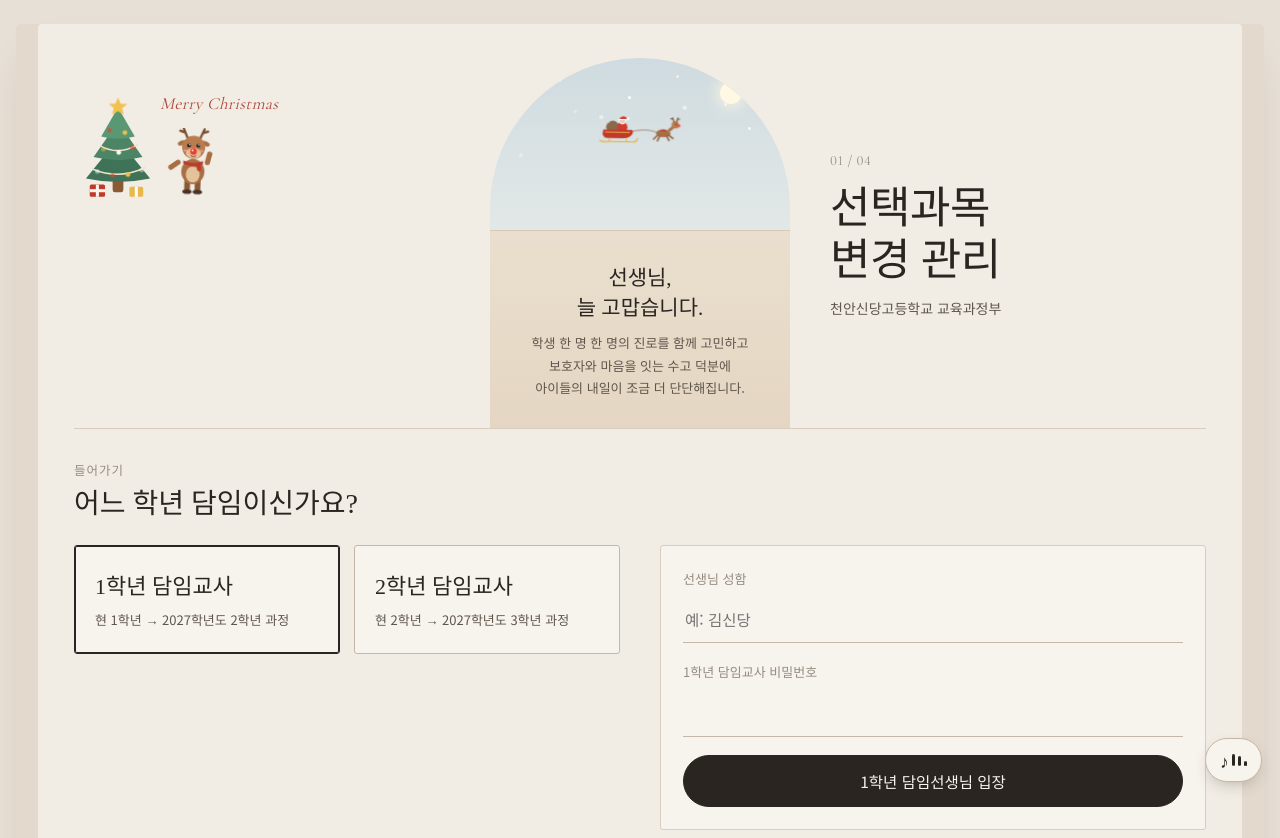
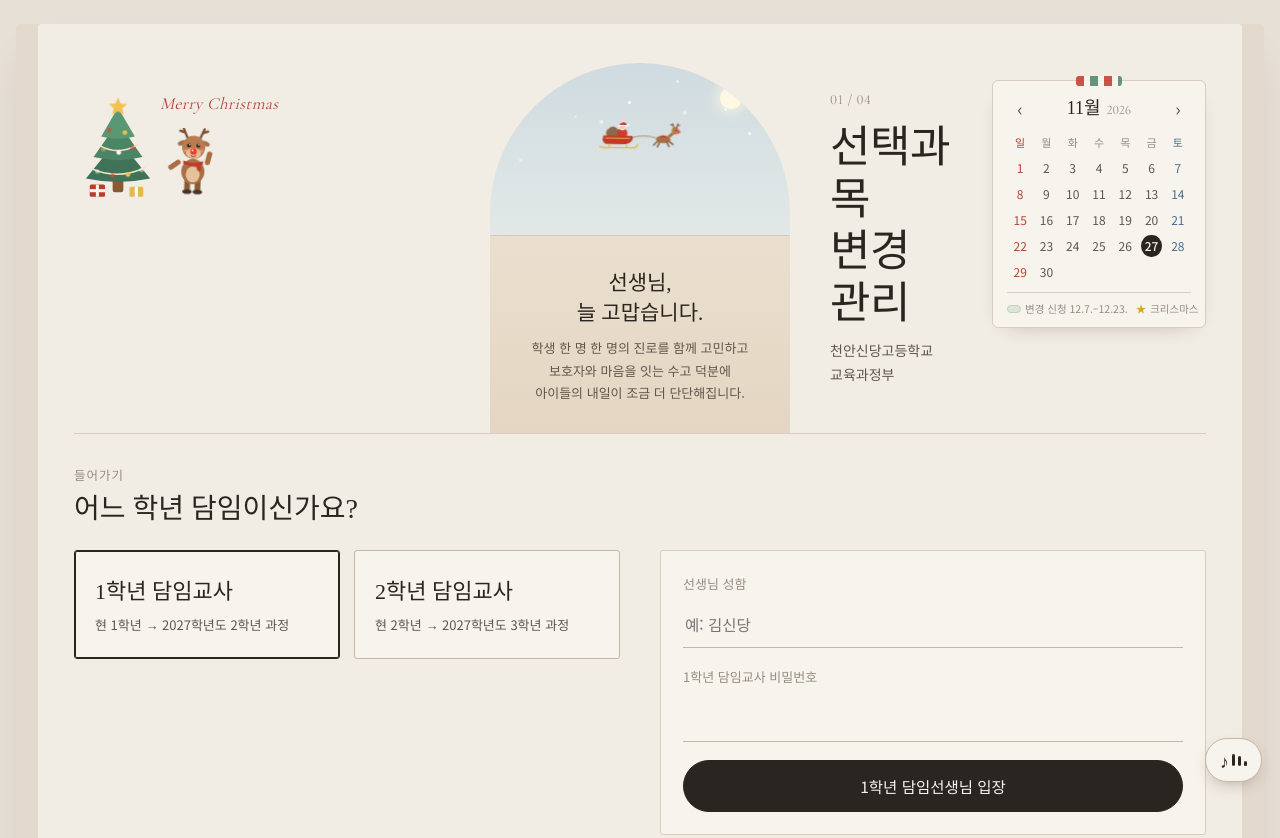
Before and after one commit to joyeonguk/sindang-subject-change, a plain HTML site: page index.html in a window 1280 px wide. Shown: the top 838 px of the page. Drawn offline with nearby package versions, Linux system fonts and the light colour scheme; a web font is replaced by a local one.

Commit message:
오른쪽 위 달력: 오늘 표시, 변경 신청 기간(12.7.~12.23.)과 크리스마스 표시, 달 넘기기
Co-Authored-By: Claude Opus 5.5 <noreply@anthropic.com>
Claude-Session: https://claude.ai/code/session_017kM4rydHDPZXsGkeDRfwqo

```diff
--- a/index.html
+++ b/index.html
@@ -302,6 +302,38 @@ body.music-on .rudolph .r-arm-r,body.music-on .rudolph .r-arm-l{animation-durati
   .conn .btn{flex:none!important;width:auto}
 }
 
+/* 오른쪽 위 달력 */
+.mini-cal{align-self:flex-end;width:232px;margin-bottom:6px;padding:12px 14px 10px;background:var(--surface);border:1px solid var(--line);border-radius:6px;
+  box-shadow:0 8px 22px -16px rgba(60,45,30,.45);font-size:12px;color:var(--ink-2);position:relative}
+.mini-cal::before{content:"";position:absolute;top:-5px;left:50%;width:46px;height:10px;margin-left:-23px;border-radius:3px;
+  background:repeating-linear-gradient(90deg,#c0392b 0 8px,#f7f3ed 8px 14px,#4b8566 14px 22px,#f7f3ed 22px 28px);opacity:.85}
+.mc-h{display:flex;align-items:center;justify-content:space-between;margin-bottom:6px}
+.mc-t{display:flex;align-items:baseline;gap:6px}
+.mc-t b{font-family:var(--f-serif);font-weight:400;font-size:18px;color:var(--ink)}
+.mc-t span{font-family:var(--f-latin);font-size:13px;color:var(--ink-3)}
+.mc-nav{border:0;background:transparent;width:26px;height:26px;border-radius:50%;cursor:pointer;color:var(--ink-2);font-size:18px;line-height:1}
+.mc-nav:hover{background:var(--sunk)}
+.mc-g{display:grid;grid-template-columns:repeat(7,1fr);row-gap:2px;text-align:center}
+.mc-g span{height:26px;line-height:26px;font-variant-numeric:tabular-nums;position:relative}
+.mc-w{font-size:11px;color:var(--ink-3)}
+.mc-g .sun{color:#b0453a}.mc-g .sat{color:#4a6f8a}
+.mc-d.per{background:var(--done-weak)}
+.mc-d.ps{border-radius:13px 0 0 13px}.mc-d.pe{border-radius:0 13px 13px 0}
+.mc-d.xmas::after{content:"★";position:absolute;top:-6px;right:0;font-size:9px;color:#d9a52b}
+.mc-d.today{color:var(--accent-ink)!important;font-weight:500}
+.mc-d.today::before{content:"";position:absolute;inset:1px 3px;border-radius:50%;background:var(--ink);z-index:-1}
+.mc-g{isolation:isolate}
+.mc-k{display:flex;flex-wrap:wrap;gap:4px 10px;margin-top:8px;padding-top:7px;border-top:1px solid var(--line);font-size:11px;color:var(--ink-3)}
+.mc-k span{display:inline-flex;align-items:center;gap:4px}
+.mc-k .k-per{display:inline-block;width:14px;height:8px;border-radius:4px;background:var(--done-weak);border:1px solid #bfd3bf}
+.mc-k .k-x{font-style:normal;color:#d9a52b}
+@media (min-width:981px) and (max-width:1199px){.title-col{justify-content:flex-start;padding-top:0}.mini-cal{margin-bottom:14px}}
+@media (min-width:1200px){.mini-cal{position:absolute;top:22px;right:0;width:214px;margin:0}.title-col > :not(.mini-cal){padding-right:236px}.title-col .conn{padding-right:0;margin-right:0}.mc-g span{height:24px;line-height:24px}.mc-k{flex-wrap:nowrap;gap:8px;font-size:10.5px;white-space:nowrap}.mc-d.ps{border-radius:12px 0 0 12px}.mc-d.pe{border-radius:0 12px 12px 0}}
+@media (max-width:980px){.mini-cal{order:10;align-self:flex-start;margin:14px 0 0}}
+@media (max-width:980px){.xmas-mini{top:auto;bottom:6px}.title-col .display,.title-col .idx{padding-right:0}.title-col .sub{padding-right:92px}}
+@media (max-width:640px){.mini-cal{display:none}.xmas-mini{top:2px;bottom:auto}}
+@media print{.mini-cal{display:none!important}}
+
 /* 음악 버튼 */
 .music-btn{position:fixed;right:calc(18px + env(safe-area-inset-right,0px));bottom:calc(18px + env(safe-area-inset-bottom,0px));z-index:25;
   height:44px;min-width:44px;padding:0 14px;border-radius:999px;border:1px solid var(--line-2);background:var(--surface);color:var(--ink);
@@ -496,6 +528,7 @@ body.music-on .rudolph .r-arm-r,body.music-on .rudolph .r-arm-l{animation-durati
     </div>
   </div>
   <div class="title-col">
+    <div class="mini-cal" id="miniCal" aria-label="달력"></div>
     <div class="idx" id="heroIdx">01 / 04</div>
     <h1 class="display">선택과목 <br>변경 관리</h1>
     <p class="sub" id="brandSub">천안신당고등학교 교육과정부</p>
@@ -1294,6 +1327,32 @@ var Music=(function(){
 (function(){var t=$('.xmas-scene .tree'),r=$('.xmas-scene .rudolph');if(!t||!r)return;
   var m=document.createElement('div');m.className='xmas-mini';m.setAttribute('aria-hidden','true');m.innerHTML=t.outerHTML+r.outerHTML;$('.title-col').appendChild(m)})();
 
+/* ════════ 오른쪽 위 달력 ════════ */
+var CAL_PERIOD=['2026-12-07','2026-12-23']; // 선택과목 변경 신청 기간 (안내문)
+var CAL_VIEW=(function(){var d=new Date();return {y:d.getFullYear(),m:d.getMonth()}})();
+function renderCal(){
+  var el=$('#miniCal');if(!el)return;
+  var y=CAL_VIEW.y,m=CAL_VIEW.m,first=new Date(y,m,1).getDay(),days=new Date(y,m+1,0).getDate(),today=todayStr();
+  var h='<div class="mc-h"><button type="button" class="mc-nav" data-mc="-1" aria-label="이전 달">‹</button>'
+    +'<div class="mc-t"><b>'+(m+1)+'월</b><span>'+y+'</span></div>'
+    +'<button type="button" class="mc-nav" data-mc="1" aria-label="다음 달">›</button></div>'
+    +'<div class="mc-g">'+['일','월','화','수','목','금','토'].map(function(w,i){return '<span class="mc-w'+(i===0?' sun':i===6?' sat':'')+'">'+w+'</span>'}).join('');
+  for(var i=0;i<first;i++)h+='<span></span>';
+  for(var d=1;d<=days;d++){
+    var ds=y+'-'+pad2(m+1)+'-'+pad2(d),wd=(first+d-1)%7,cls='mc-d';
+    if(wd===0)cls+=' sun';if(wd===6)cls+=' sat';
+    if(ds>=CAL_PERIOD[0]&&ds<=CAL_PERIOD[1])cls+=' per'+(ds===CAL_PERIOD[0]?' ps':'')+(ds===CAL_PERIOD[1]?' pe':'');
+    if(m===11&&d===25)cls+=' xmas';
+    if(ds===today)cls+=' today';
+    h+='<span class="'+cls+'"'+(ds===today?' aria-current="date"':'')+'>'+d+'</span>';
+  }
+  h+='</div><div class="mc-k"><span><i class="k-per"></i>변경 신청 12.7.–12.23.</span><span><i class="k-x">★</i>크리스마스</span></div>';
+  el.innerHTML=h;
+  $$('[data-mc]',el).forEach(function(b){b.addEventListener('click',function(e){e.stopPropagation();CAL_VIEW.m+=+b.getAttribute('data-mc');
+    if(CAL_VIEW.m<0){CAL_VIEW.m=11;CAL_VIEW.y--}if(CAL_VIEW.m>11){CAL_VIEW.m=0;CAL_VIEW.y++}renderCal()})});
+}
+renderCal();
+
 /* ════════ 시작 ════════ */
 $('#brandSub').textContent='천안신당고등학교 교육과정부'+(CFG.auth?' · '+P.label:'');
 if(CFG.auth)reload();else render();
```
